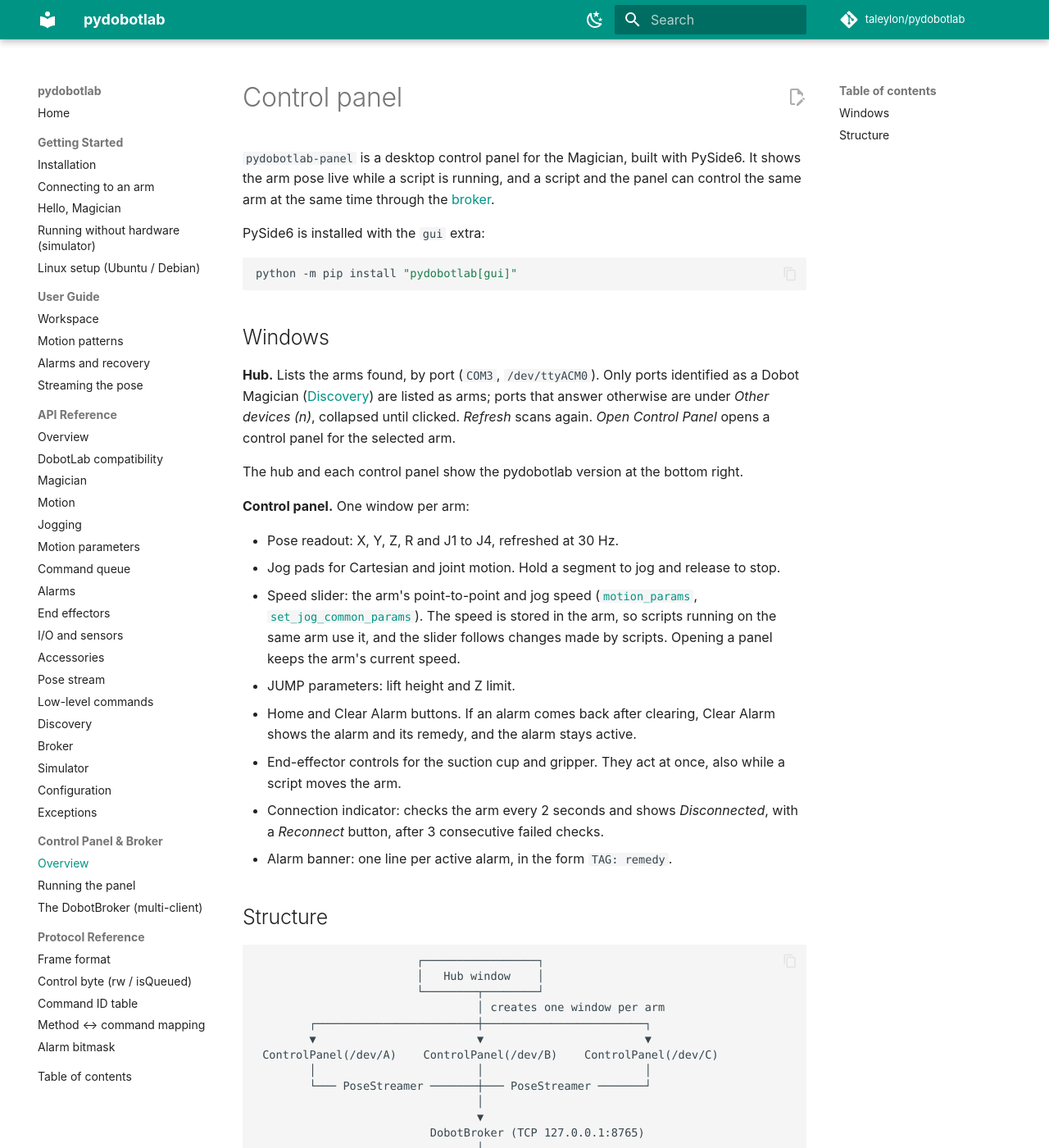
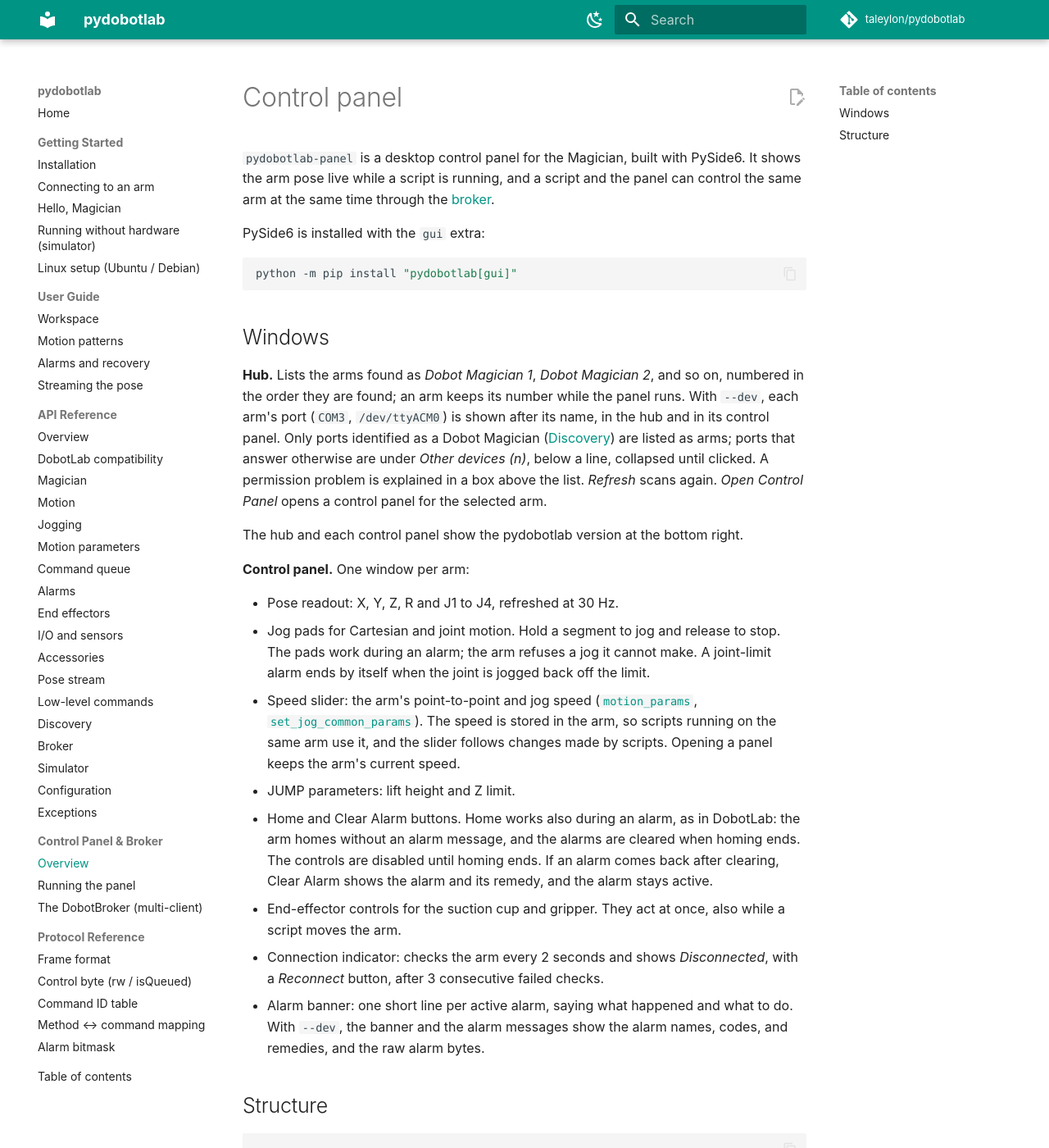
Before and after one commit to taleylon/pydobotlab, an MkDocs documentation site: the page built from docs/panel/overview.md, in a window 1280 px wide and 1400 px high. Shown: the whole window at 82% size. Built offline with MkDocs 1.6.1 and Material for MkDocs 9.7.7, drawn with Linux system fonts in a browser that asks for light colours; comment, search, counter and statistics services are not loaded.

Commit message:
docs - panel

```diff
--- a/docs/panel/overview.md
+++ b/docs/panel/overview.md
@@ -10,20 +10,20 @@
 
 ## Windows
 
-**Hub.** Lists the arms found, by port (`COM3`, `/dev/ttyACM0`). Only ports identified as a Dobot Magician ([Discovery](../api/discovery.md)) are listed as arms; ports that answer otherwise are under *Other devices (n)*, collapsed until clicked. *Refresh* scans again. *Open Control Panel* opens a control panel for the selected arm.
+**Hub.** Lists the arms found as *Dobot Magician 1*, *Dobot Magician 2*, and so on, numbered in the order they are found; an arm keeps its number while the panel runs. With `--dev`, each arm's port (`COM3`, `/dev/ttyACM0`) is shown after its name, in the hub and in its control panel. Only ports identified as a Dobot Magician ([Discovery](../api/discovery.md)) are listed as arms; ports that answer otherwise are under *Other devices (n)*, below a line, collapsed until clicked. A permission problem is explained in a box above the list. *Refresh* scans again. *Open Control Panel* opens a control panel for the selected arm.
 
 The hub and each control panel show the pydobotlab version at the bottom right.
 
 **Control panel.** One window per arm:
 
 - Pose readout: X, Y, Z, R and J1 to J4, refreshed at 30 Hz.
-- Jog pads for Cartesian and joint motion. Hold a segment to jog and release to stop.
+- Jog pads for Cartesian and joint motion. Hold a segment to jog and release to stop. The pads work during an alarm; the arm refuses a jog it cannot make. A joint-limit alarm ends by itself when the joint is jogged back off the limit.
 - Speed slider: the arm's point-to-point and jog speed ([`motion_params`](../api/speed.md#motion_params), [`set_jog_common_params`](../api/speed.md#set_jog_common_params)). The speed is stored in the arm, so scripts running on the same arm use it, and the slider follows changes made by scripts. Opening a panel keeps the arm's current speed.
 - JUMP parameters: lift height and Z limit.
-- Home and Clear Alarm buttons. If an alarm comes back after clearing, Clear Alarm shows the alarm and its remedy, and the alarm stays active.
+- Home and Clear Alarm buttons. Home works also during an alarm, as in DobotLab: the arm homes without an alarm message, and the alarms are cleared when homing ends. The controls are disabled until homing ends. If an alarm comes back after clearing, Clear Alarm shows the alarm and its remedy, and the alarm stays active.
 - End-effector controls for the suction cup and gripper. They act at once, also while a script moves the arm.
 - Connection indicator: checks the arm every 2 seconds and shows *Disconnected*, with a *Reconnect* button, after 3 consecutive failed checks.
-- Alarm banner: one line per active alarm, in the form `TAG: remedy`.
+- Alarm banner: one short line per active alarm, saying what happened and what to do. With `--dev`, the banner and the alarm messages show the alarm names, codes, and remedies, and the raw alarm bytes.
 
 ## Structure
 
```
Also changed, not shown: docs/panel/running.md (+1 -0 lines).
